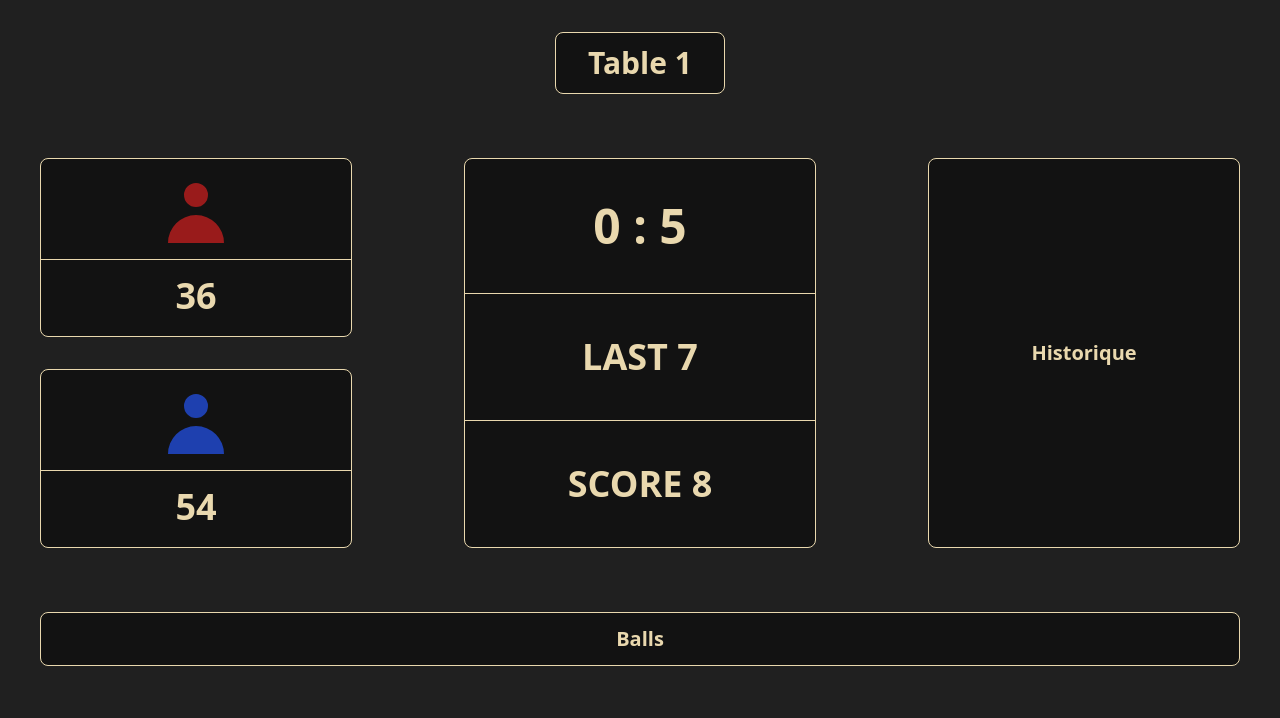
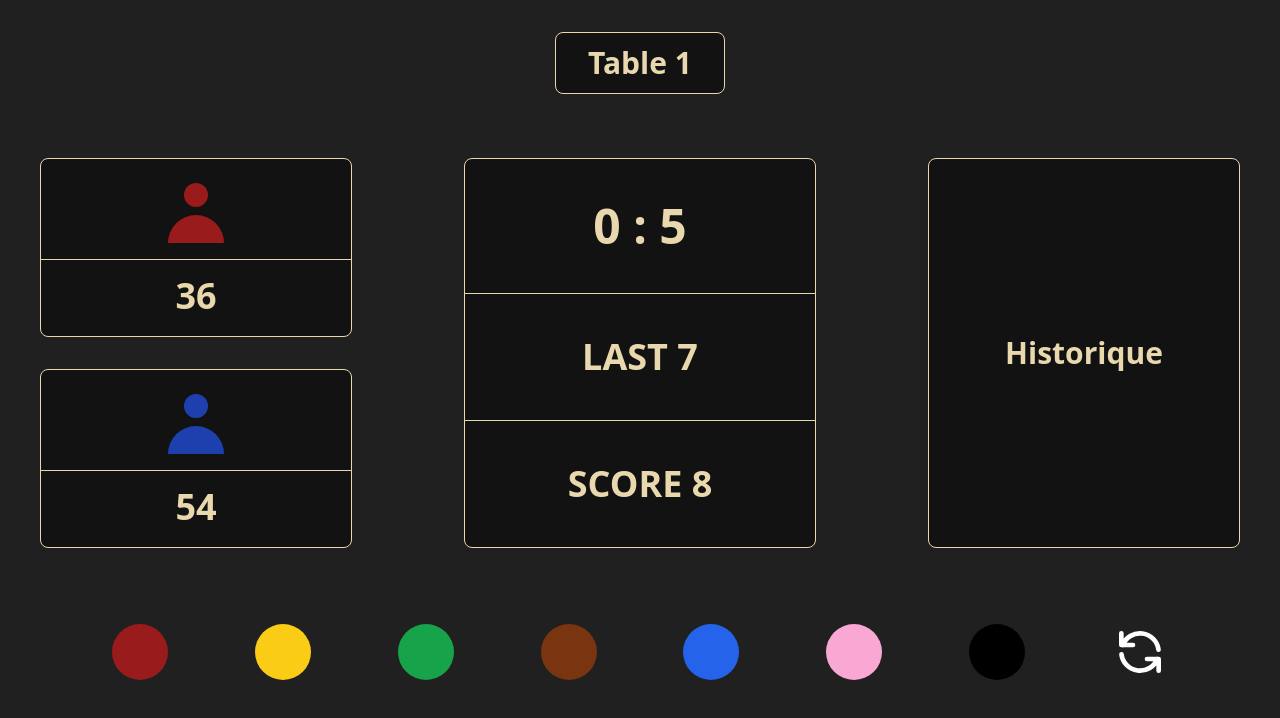
Before and after one commit to gourraguis/snooker-scoreboard, a Next.js app in the folder web/: page / in a window 1280 px wide. Shown: the top 718 px of the page. Built offline with nearby package versions, Linux system fonts and the light colour scheme.

Commit message:
Add Balls buttons

```diff
--- a/web/components/Balls.tsx
+++ b/web/components/Balls.tsx
@@ -1,10 +1,16 @@
+import { RefreshIcon } from '@heroicons/react/outline';
+
 const Balls = () => {
   return (
-    <div
-      className="mx-10 flex justify-center items-center border-[1px]
-        border-primary-w bg-primary-b rounded-lg px-8 py-3 my-8"
-    >
-      <h1 className="text-primary-w font-semibold text-xl">Balls</h1>
+    <div className="flex justify-between items-center px-8 py-3 my-8 mx-20">
+      <button className="w-14 h-14 rounded-full bg-red-800"></button>
+      <button className="w-14 h-14 rounded-full bg-yellow-400"></button>
+      <button className="w-14 h-14 rounded-full bg-green-600"></button>
+      <button className="w-14 h-14 rounded-full bg-amber-900"></button>
+      <button className="w-14 h-14 rounded-full bg-blue-600"></button>
+      <button className="w-14 h-14 rounded-full bg-pink-300"></button>
+      <button className="w-14 h-14 rounded-full bg-black"></button>
+      <RefreshIcon className="w-14 h-14 text-white cursor-pointer" />
     </div>
   );
 };
--- a/web/components/History.tsx
+++ b/web/components/History.tsx
@@ -4,7 +4,7 @@ const History = () => {
       className="mr-10 flex justify-center items-center border-[1px]
         border-primary-w bg-primary-b rounded-lg px-8 py-3 my-8"
     >
-      <h1 className="text-primary-w font-semibold text-xl">Historique</h1>
+      <h1 className="text-primary-w font-semibold text-3xl">Historique</h1>
     </div>
   );
 };
```
